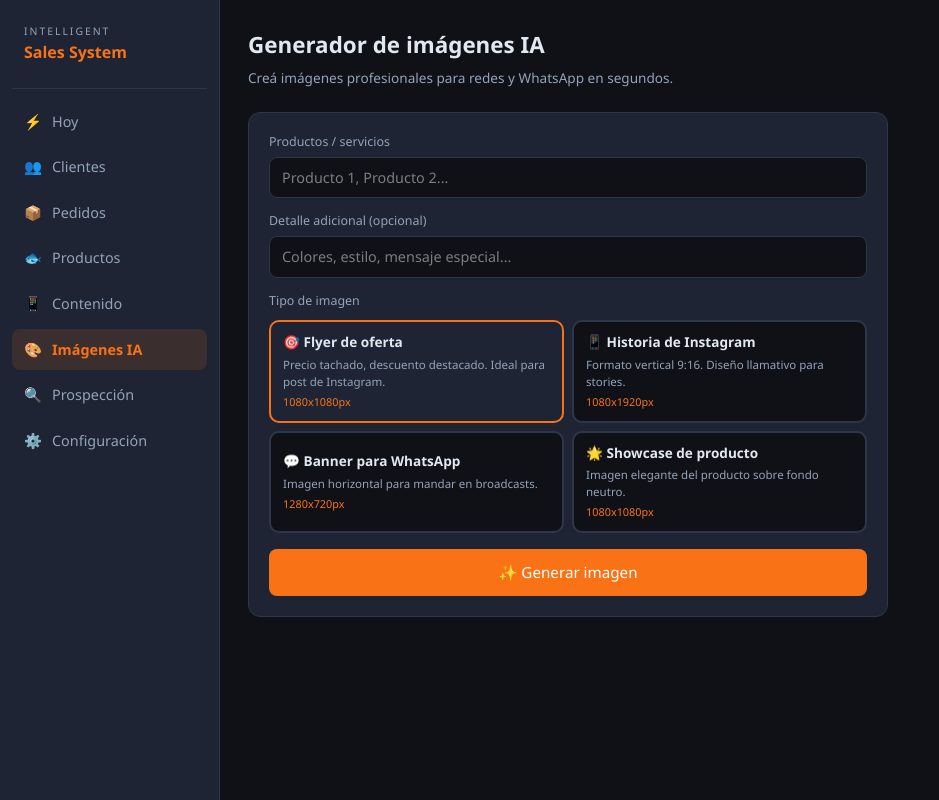
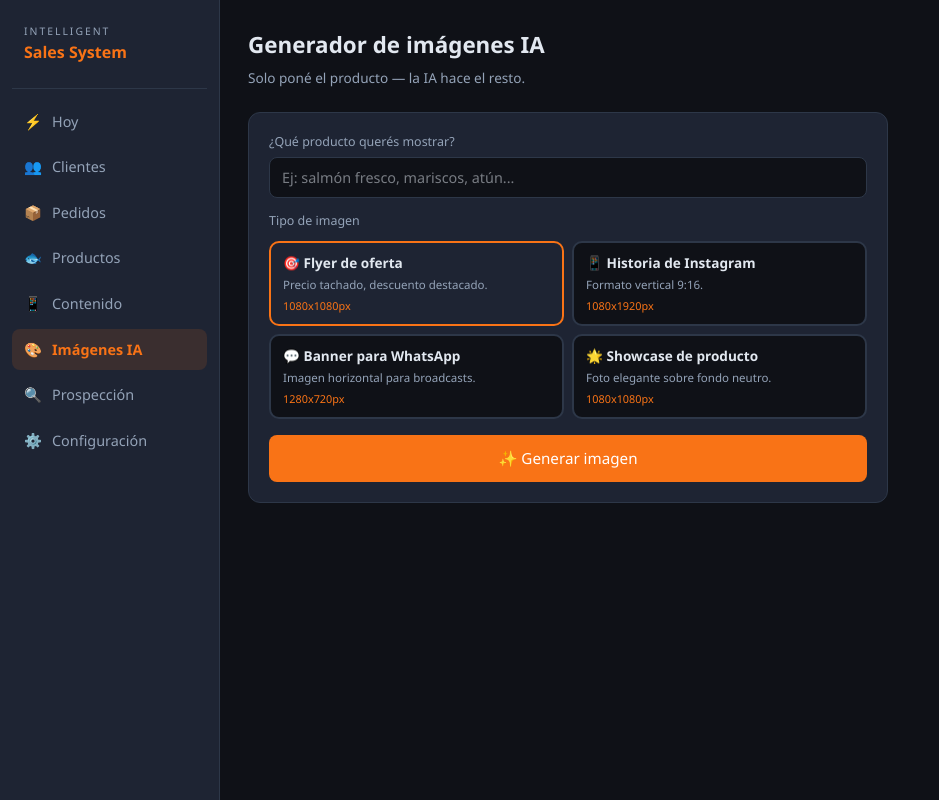
Before and after one commit to smaqueira/ISS, a Next.js app: page /admin/images in a window 1280 px wide. Shown: the whole page, without its empty margins (0-939 px from the left). Built offline with nearby package versions, Linux system fonts and the light colour scheme; no server answers; the database is empty.

Commit message:
Generador de imagenes: solo producto, IA genera el contexto completo

```diff
--- a/src/app/admin/images/page.tsx
+++ b/src/app/admin/images/page.tsx
@@ -1,71 +1,38 @@
 'use client'
-import { useState } from 'react'
+import { useState, useEffect } from 'react'
 
 const TIPOS = [
-  {
-    id: 'flyer',
-    label: '🎯 Flyer de oferta',
-    desc: 'Precio tachado, descuento destacado. Ideal para post de Instagram.',
-    size: '1080x1080',
-    prompt: (products: string, detail: string) =>
-      `Commercial promotional flyer for ${products}. Bold discount offer, price crossed out, new price highlighted. Professional product photography, vibrant colors, clean modern design, Argentine market style. ${detail}`,
-  },
-  {
-    id: 'story',
-    label: '📱 Historia de Instagram',
-    desc: 'Formato vertical 9:16. Diseño llamativo para stories.',
-    size: '1080x1920',
-    prompt: (products: string, detail: string) =>
-      `Instagram story vertical format for ${products}. Eye-catching design, swipe up call to action, bold typography, gradient background, mobile-first layout. ${detail}`,
-  },
-  {
-    id: 'whatsapp',
-    label: '💬 Banner para WhatsApp',
-    desc: 'Imagen horizontal para mandar en broadcasts.',
-    size: '1280x720',
-    prompt: (products: string, detail: string) =>
-      `WhatsApp promotional banner for ${products}. Horizontal layout, clear message, product image on right, text on left, professional clean design, friendly tone. ${detail}`,
-  },
-  {
-    id: 'showcase',
-    label: '🌟 Showcase de producto',
-    desc: 'Imagen elegante del producto sobre fondo neutro.',
-    size: '1080x1080',
-    prompt: (products: string, detail: string) =>
-      `Elegant product showcase photography of ${products}. Clean white or dark background, professional studio lighting, premium quality, minimalist composition, high-end commercial photography. ${detail}`,
-  },
+  { id: 'flyer', label: '🎯 Flyer de oferta', desc: 'Precio tachado, descuento destacado.', size: '1080x1080' },
+  { id: 'story', label: '📱 Historia de Instagram', desc: 'Formato vertical 9:16.', size: '1080x1920' },
+  { id: 'whatsapp', label: '💬 Banner para WhatsApp', desc: 'Imagen horizontal para broadcasts.', size: '1280x720' },
+  { id: 'showcase', label: '🌟 Showcase de producto', desc: 'Foto elegante sobre fondo neutro.', size: '1080x1080' },
 ]
 
 export default function ImagesPage() {
   const [products, setProducts] = useState('')
-  const [detail, setDetail] = useState('')
   const [selectedTipo, setSelectedTipo] = useState(TIPOS[0])
   const [loading, setLoading] = useState(false)
   const [imageUrl, setImageUrl] = useState<string | null>(null)
-
   const [logoUrl, setLogoUrl] = useState<string | null>(null)
 
-  useState(() => {
+  useEffect(() => {
     fetch('/api/settings').then(r => r.json()).then(data => {
       if (Array.isArray(data)) {
         const map = Object.fromEntries(data.map((r: { key: string; value: string }) => [r.key, r.value]))
         if (map.COMPANY_LOGO_URL) setLogoUrl(map.COMPANY_LOGO_URL)
       }
     })
-  })
+  }, [])
 
   async function generate() {
     if (!products) return
     setLoading(true)
     setImageUrl(null)
-
     const [w, h] = selectedTipo.size.split('x').map(Number)
-    const prompt = selectedTipo.prompt(products, detail)
-
     const res = await fetch('/api/ai/image', {
       method: 'POST',
       headers: { 'Content-Type': 'application/json' },
-      body: JSON.stringify({ products, prompt, width: w, height: h }),
+      body: JSON.stringify({ products, tipo: selectedTipo.id, width: w, height: h }),
     })
     const data = await res.json()
     setImageUrl(data.url)
@@ -77,16 +44,12 @@ export default function ImagesPage() {
   return (
     <div style={{ maxWidth: 640 }}>
       <h1 style={{ fontSize: '1.4rem', fontWeight: 700, marginBottom: 6 }}>Generador de imágenes IA</h1>
-      <p style={{ color: 'var(--muted)', fontSize: '0.85rem', marginBottom: 24 }}>Creá imágenes profesionales para redes y WhatsApp en segundos.</p>
+      <p style={{ color: 'var(--muted)', fontSize: '0.85rem', marginBottom: 24 }}>Solo poné el producto — la IA hace el resto.</p>
 
       <div className="card" style={{ marginBottom: 16 }}>
         <div style={{ marginBottom: 14 }}>
-          <label style={{ display: 'block', fontSize: '0.78rem', color: 'var(--muted)', marginBottom: 5 }}>Productos / servicios</label>
-          <input value={products} onChange={e => setProducts(e.target.value)} placeholder="Producto 1, Producto 2..." style={inputStyle} />
-        </div>
-        <div style={{ marginBottom: 14 }}>
-          <label style={{ display: 'block', fontSize: '0.78rem', color: 'var(--muted)', marginBottom: 5 }}>Detalle adicional (opcional)</label>
-          <input value={detail} onChange={e => setDetail(e.target.value)} placeholder="Colores, estilo, mensaje especial..." style={inputStyle} />
+          <label style={{ display: 'block', fontSize: '0.78rem', color: 'var(--muted)', marginBottom: 5 }}>¿Qué producto querés mostrar?</label>
+          <input value={products} onChange={e => setProducts(e.target.value)} placeholder="Ej: salmón fresco, mariscos, atún..." style={inputStyle} />
         </div>
         <div style={{ marginBottom: 16 }}>
           <label style={{ display: 'block', fontSize: '0.78rem', color: 'var(--muted)', marginBottom: 10 }}>Tipo de imagen</label>
@@ -103,7 +66,6 @@ export default function ImagesPage() {
             ))}
           </div>
         </div>
-
         <button onClick={generate} disabled={loading || !products} className="btn btn-primary" style={{ width: '100%', justifyContent: 'center', padding: 12, fontSize: '0.95rem' }}>
           {loading ? '🎨 Generando...' : '✨ Generar imagen'}
         </button>
--- a/src/app/api/ai/image/route.ts
+++ b/src/app/api/ai/image/route.ts
@@ -3,12 +3,20 @@ import { ask } from '@/lib/ai/client'
 import { getSetting } from '@/lib/settings'
 
 export async function POST(req: NextRequest) {
-  const { products, idea, prompt: customPrompt, width = 1080, height = 1080 } = await req.json()
+  const { products, idea, tipo = 'showcase', prompt: customPrompt, width = 1080, height = 1080 } = await req.json()
+
+  const tipoContexts: Record<string, string> = {
+    flyer: 'promotional flyer with bold discount offer, price crossed out, vibrant colors, Argentine market style',
+    story: 'Instagram story vertical format, eye-catching, swipe up call to action, bold typography, gradient background',
+    whatsapp: 'WhatsApp banner horizontal, product on right, clear promotional message, friendly professional tone',
+    showcase: 'elegant product photography, clean studio background, professional lighting, premium minimalist composition',
+  }
+  const tipoContext = tipoContexts[tipo] || tipoContexts['showcase']
 
   const promptText = customPrompt || await ask(
-    `Generá un prompt en inglés para crear una imagen comercial profesional para una empresa que vende: ${products}.
-Idea visual: ${idea || 'producto destacado con fondo atractivo'}.
-El prompt debe ser visual, detallado, estilo comercial premium. Solo el prompt, sin explicaciones. Max 80 palabras.`,
+    `Generá un prompt en inglés para una imagen comercial fotorrealista de: ${products}.
+Estilo: ${tipoContext}.
+El prompt debe ser muy visual y detallado. Solo el prompt en inglés, sin explicaciones. Max 80 palabras.`,
     120
   )
 
```
